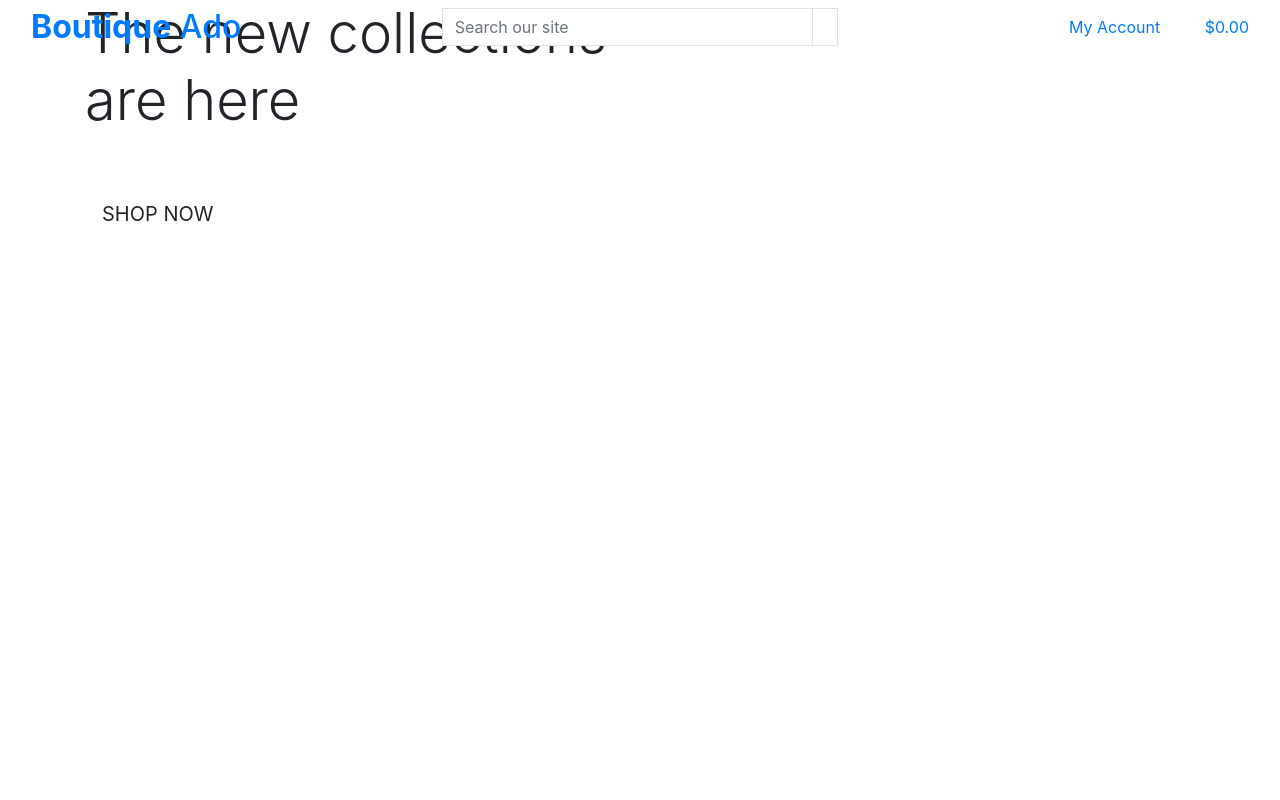
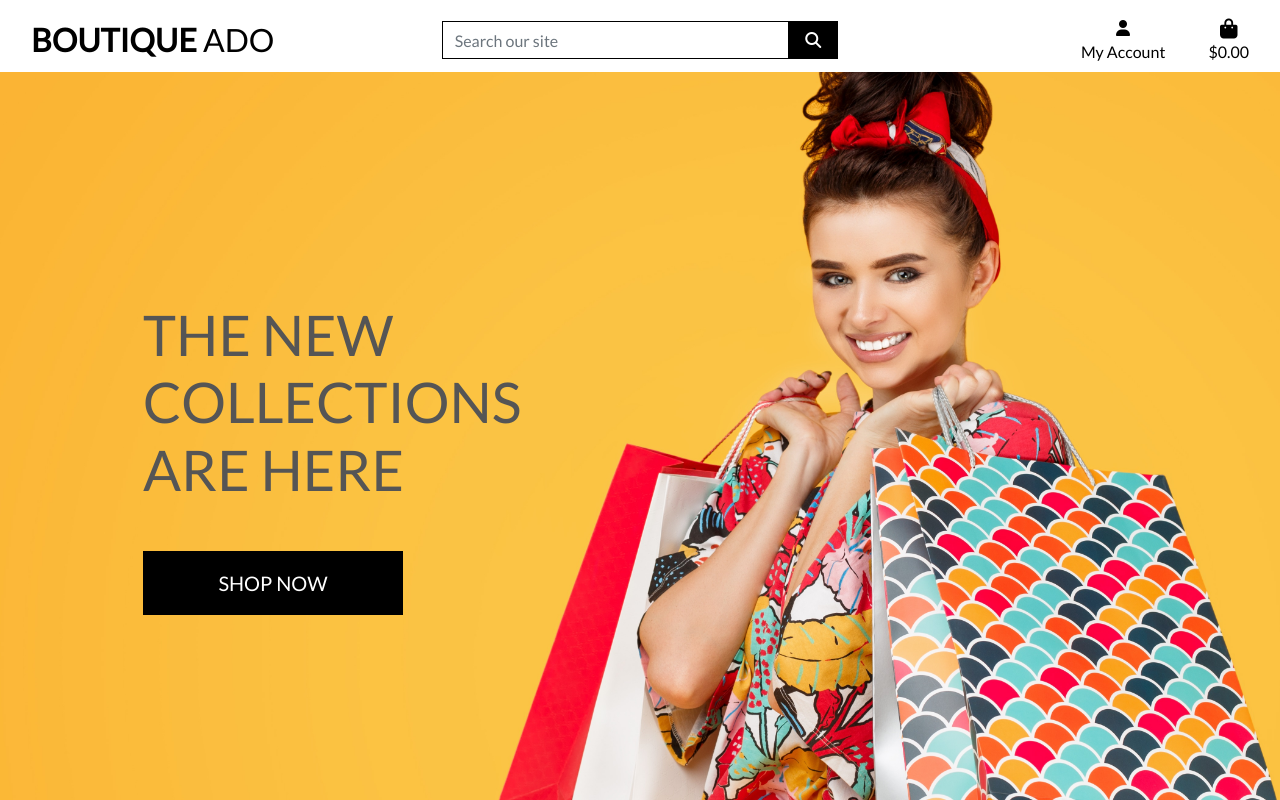
Before and after one commit to HobbesUnleashed/boutique_ado_v1, a Django app: template home/templates/home/index.html in a window 1280 px wide. Run offline with Django 3.2, Linux system fonts and the light colour scheme; the template is opened without the code that fills it, so the values that code supplies are empty; some libraries are stand-ins or nearby versions.

Commit message:
Completed homepage header and CSS

```diff
--- a/boutique_ado/urls.py
+++ b/boutique_ado/urls.py
@@ -16,9 +16,11 @@ Including another URLconf
 
 from django.contrib import admin
 from django.urls import path, include
+from django.conf import settings
+from django.conf.urls.static import static
 
 urlpatterns = [
     path("admin/", admin.site.urls),
     path("accounts/", include("allauth.urls")),
     path("", include("home.urls")),
-]
+] + static(settings.MEDIA_URL, document_root=settings.MEDIA_ROOT)
--- /dev/null
+++ b/static/css/base.css
@@ -0,0 +1,83 @@
+
+
+html {
+    height: 100%;
+}
+
+body {
+    background: url('/media/homepage_background_cropped.jpg') no-repeat center center fixed;
+    background-size: cover;
+    height: calc(100vh - 164px);
+    color: #555;
+    font-family: 'Lato';
+}
+
+/* from Bulma */
+.icon {
+    align-items: center;
+    display: inline-flex;
+    justify-content: center;
+    height: 1.5rem;
+    width: 1.5rem;
+}
+
+.logo-font {
+    text-transform: uppercase;
+}
+
+.main-logo-link {
+    width: fit-content;
+}
+
+.shop-now-button {
+    background: black;
+    color: white;
+    min-width: 260px;
+}
+
+.btn-black {
+    background: black;
+    color: white;
+}
+
+.shop-now-button:hover,
+.shop-now-button:active,
+.shop-now-button:focus,
+.btn-black:hover,
+.btn-black:active,
+.btn-black:focus {
+    background: #222;
+    color: white;
+}
+
+.text-black {
+    color: #000 !important;
+}
+
+.border-black {
+    border: 1px solid black !important;
+}
+
+/* -------------------------------- Media Queries */
+
+/* Slightly larger container on xl screens */
+@media (min-width: 1200px) {
+  .container {
+    max-width: 80%;
+  }
+}
+
+/* fixed top navbar only on medium and up */
+@media (min-width: 992px) {
+    .fixed-top-desktop-only {
+        position: fixed;
+        top: 0;
+        right: 0;
+        left: 0;
+        z-index: 1030;
+    }
+
+    .header-container {
+        padding-top: 164px;
+    }
+}
--- a/templates/base.html
+++ b/templates/base.html
@@ -17,6 +17,8 @@
     {% block core_css %}
     <link rel="stylesheet" href="https://cdn.jsdelivr.net/npm/bootstrap@4.4.1/dist/css/bootstrap.min.css"
         integrity="sha384-Vkoo8x4CGsO3+Hhxv8T/Q5PaXtkKtu6ug5TOeNV6gBiFeWPGFN9MuhOf23Q9Ifjh" crossorigin="anonymous">
+    <link href="https://fonts.googleapis.com/css?family=Lato&display=swap" rel="stylesheet">
+    <link rel="stylesheet" href="{% static 'css/base.css' %}">
     {% endblock %}
 
     {% block extra_css %}
@@ -32,6 +34,7 @@
     <script src="https://cdn.jsdelivr.net/npm/bootstrap@4.4.1/dist/js/bootstrap.min.js"
         integrity="sha384-wfSDF2E50Y2D1uUdj0O3uMBJnjuUD4Ih7YwaYd1iqfktj0Uod8GCExl3Og8ifwB6"
         crossorigin="anonymous"></script>
+    <script src="https://kit.fontawesome.com/449a7ae180.js" crossorigin="anonymous"></script>
     {% endblock %}
 
     {% block extra_js %}
@@ -42,7 +45,7 @@
 
 <body>
     <header class="container-fluid fixed-top">
-        <div class="row">
+        <div id="topnav" class="row bg-white pt-lg-2 d-none d-lg-flex">
             <div class="col-12 col-lg-4 my-auto py-1 py-lg-0 text-center text-lg-left">
                 <a href="{% url 'home' %}" class="nav-link main-logo-link">
                     <h2 class="logo-font text-black my-0"><strong>Boutique</strong> Ado</h2>
```
Also changed, not shown: boutique_ado/settings.py (+7 -1 lines), media/homepage_background_cropped.jpg (added).
